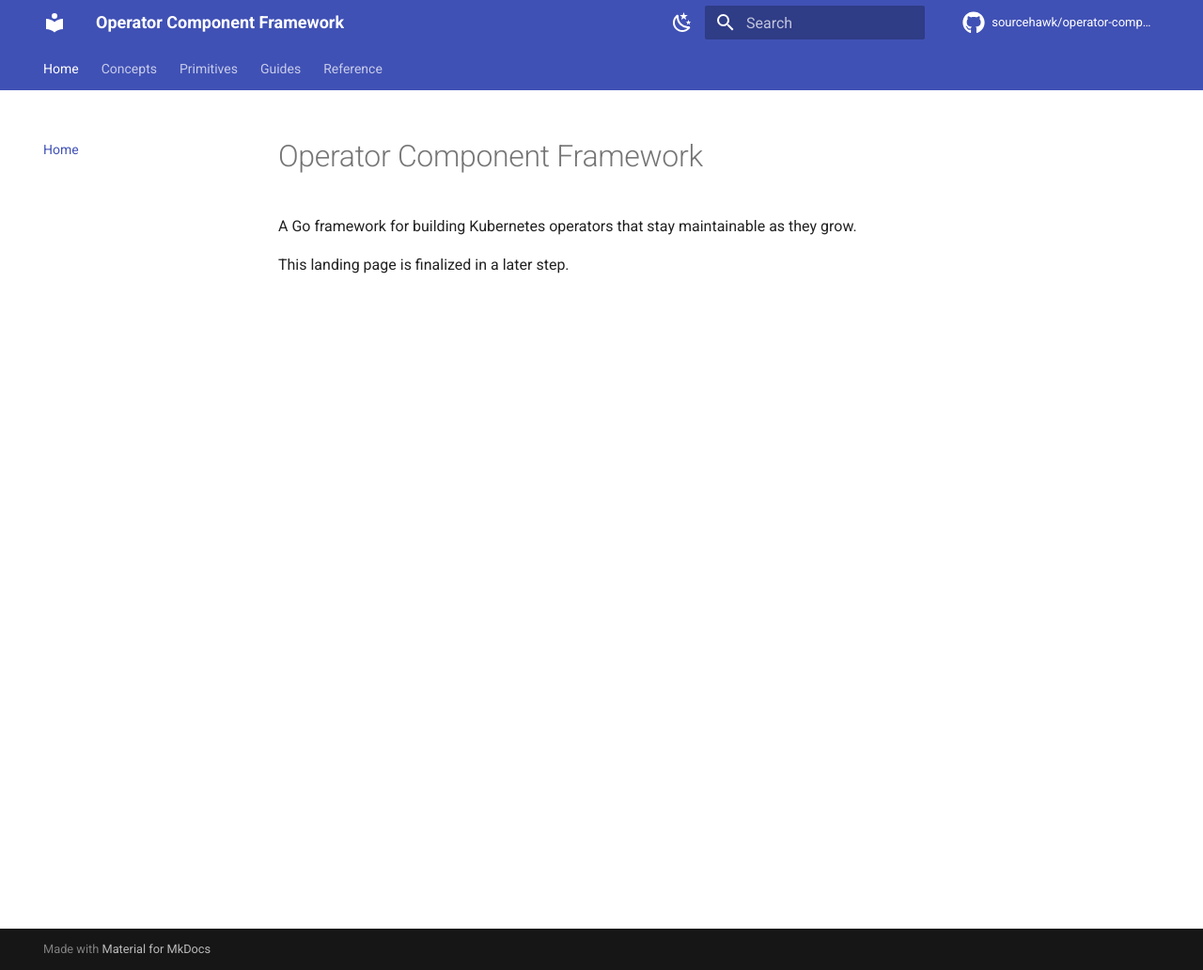
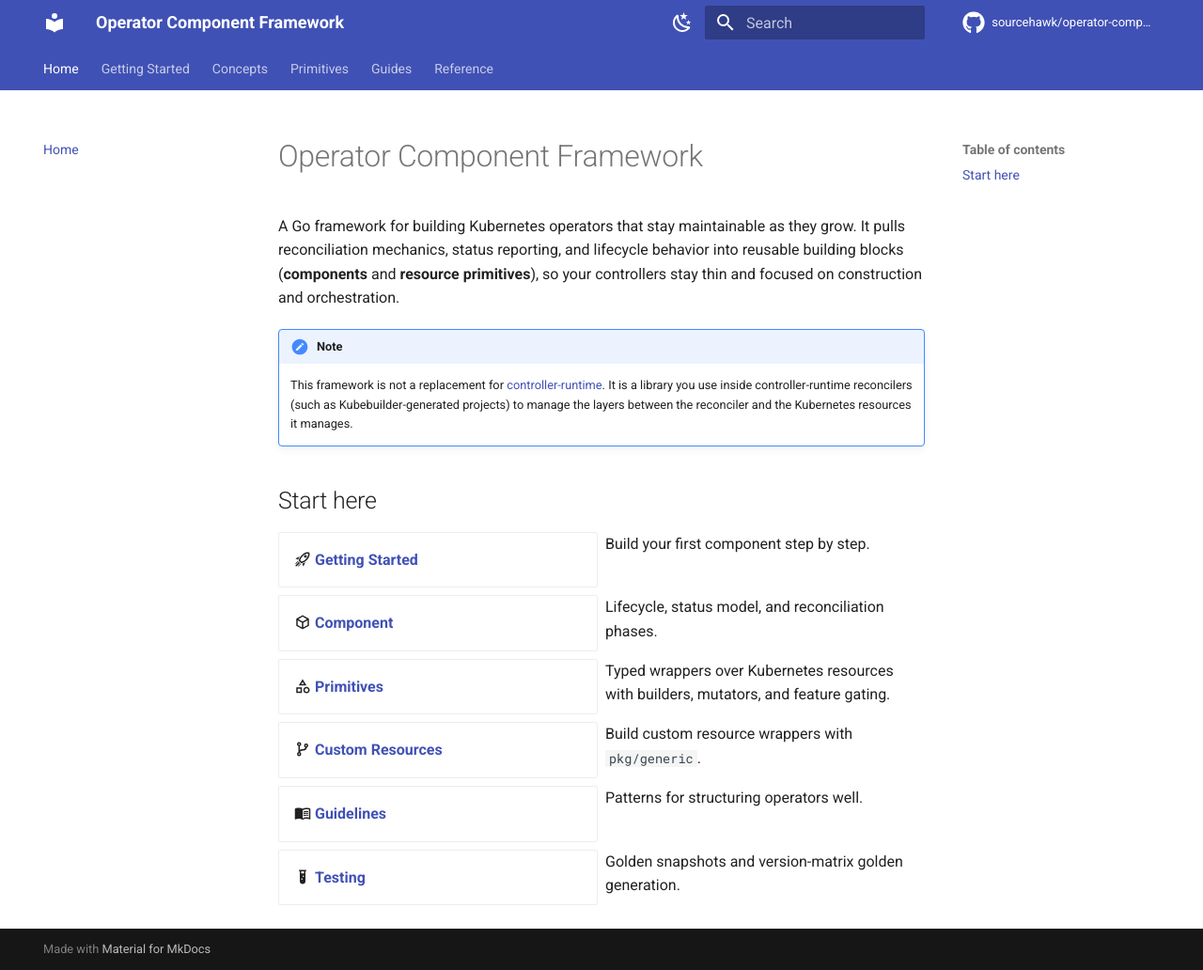
Before and after one commit to sourcehawk/operator-component-framework, an MkDocs documentation site: the page built from docs/index.md, in a window 1280 px wide and 1032 px high. Shown: the whole window at 94% size. Built offline with MkDocs 1.6.1 and Material for MkDocs 9.7.7, drawn with Linux system fonts in a browser that asks for light colours; comment, search, counter and statistics services are not loaded.

Commit message:
docs: add landing page, getting-started stub, and fix out-of-tree links for strict build
Co-Authored-By: Claude Opus 4.8 (1M context) <noreply@anthropic.com>

```diff
--- a/docs/index.md
+++ b/docs/index.md
@@ -1,5 +1,42 @@
 # Operator Component Framework
 
-A Go framework for building Kubernetes operators that stay maintainable as they grow.
+A Go framework for building Kubernetes operators that stay maintainable as they grow. It pulls reconciliation mechanics,
+status reporting, and lifecycle behavior into reusable building blocks (**components** and **resource primitives**), so
+your controllers stay thin and focused on construction and orchestration.
 
-This landing page is finalized in a later step.
+!!! note
+
+    This framework is not a replacement for
+    [controller-runtime](https://github.com/kubernetes-sigs/controller-runtime). It is a library you use inside
+    controller-runtime reconcilers (such as Kubebuilder-generated projects) to manage the layers between the reconciler
+    and the Kubernetes resources it manages.
+
+## Start here
+
+<div class="grid cards" markdown>
+
+- :material-rocket-launch-outline: **[Getting Started](getting-started.md)**
+
+  Build your first component step by step.
+
+- :material-cube-outline: **[Component](component.md)**
+
+  Lifecycle, status model, and reconciliation phases.
+
+- :material-shape-outline: **[Primitives](primitives.md)**
+
+  Typed wrappers over Kubernetes resources with builders, mutators, and feature gating.
+
+- :material-source-branch: **[Custom Resources](custom-resource.md)**
+
+  Build custom resource wrappers with `pkg/generic`.
+
+- :material-book-open-variant: **[Guidelines](guidelines.md)**
+
+  Patterns for structuring operators well.
+
+- :material-test-tube: **[Testing](testing.md)**
+
+  Golden snapshots and version-matrix golden generation.
+
+</div>
--- a/mkdocs.yml
+++ b/mkdocs.yml
@@ -74,6 +74,7 @@ extra_css:
 
 nav:
   - Home: index.md
+  - Getting Started: getting-started.md
   - Concepts:
       - Component: component.md
       - Primitives Overview: primitives.md
```
Also changed, not shown: docs/compatibility.md (+4 -2 lines), docs/getting-started.md (added, +7 -0 lines), docs/guidelines.md (+3 -1 lines), docs/testing.md (+3 -1 lines).
